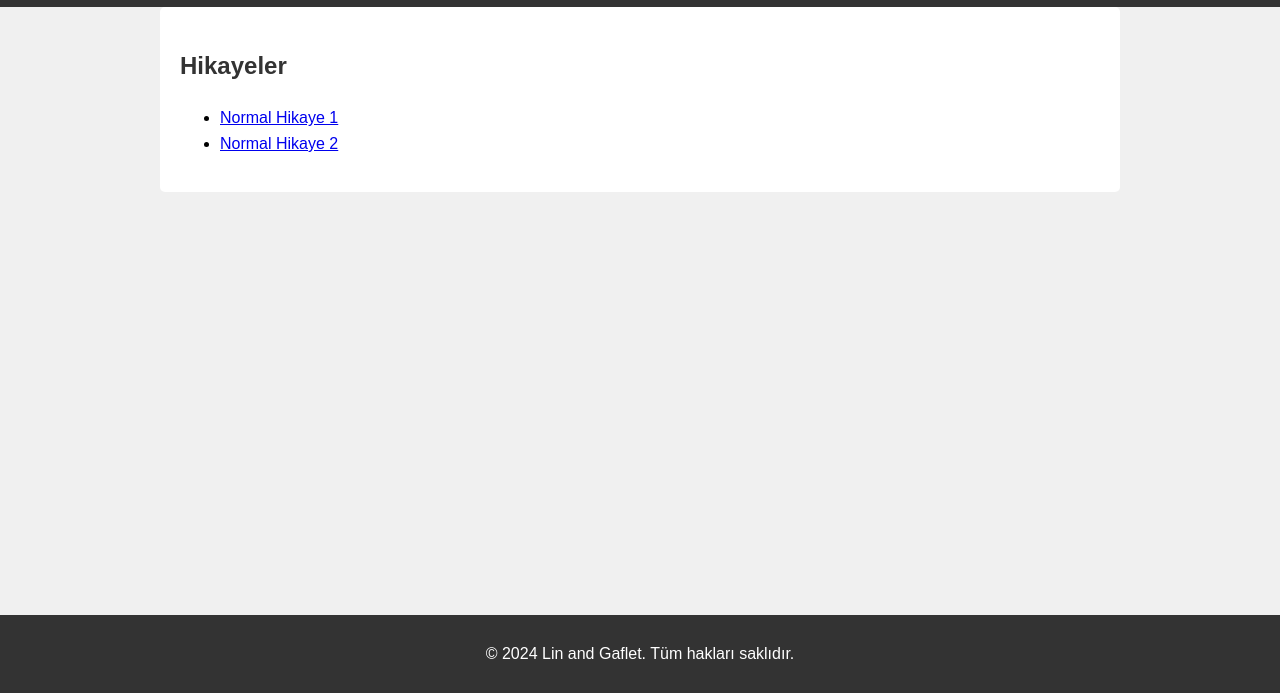
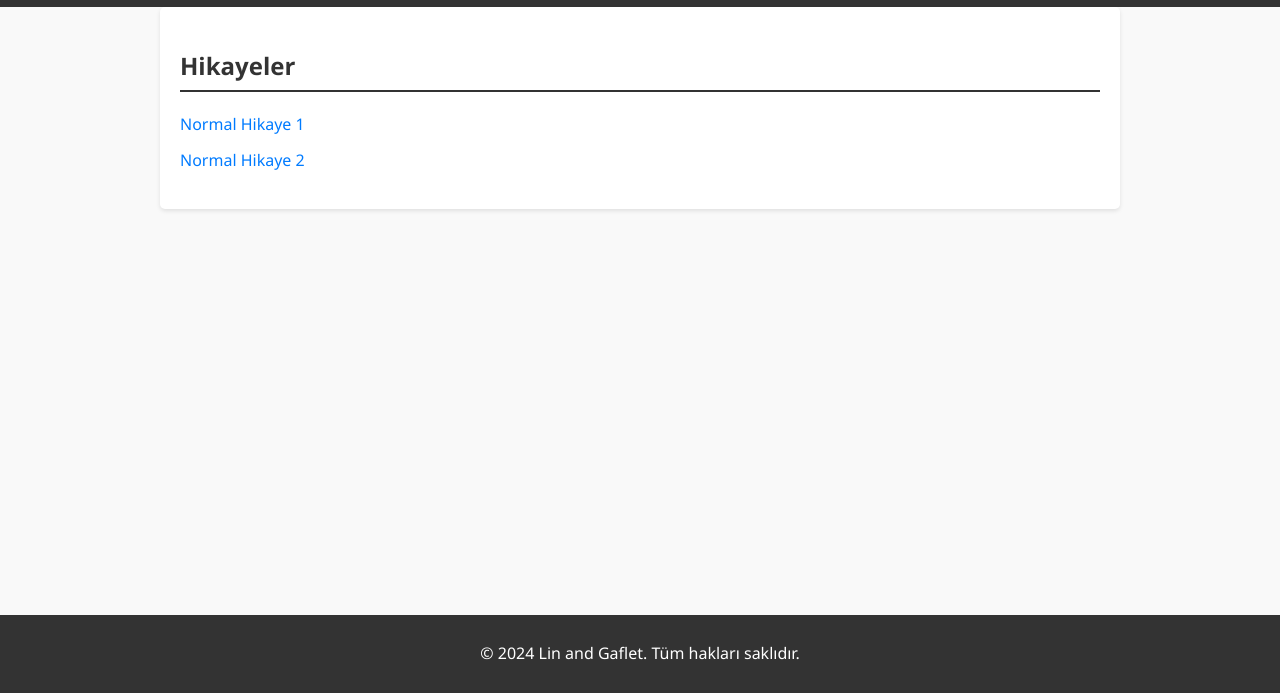
Before and after one commit to linandgaflet/linandgaflet.github.io, a plain HTML site: page index.html in a window 1280 px wide. Shown: the part 107-800 px from the top of the page. Drawn offline with Linux system fonts and the light colour scheme.

Commit message:
styles.css

```diff
--- a/styles.css
+++ b/styles.css
@@ -1,10 +1,11 @@
 /* Temel CSS Stili */
 body {
-    font-family: Arial, sans-serif;
+    font-family: 'Segoe UI', Tahoma, Geneva, Verdana, sans-serif;
     line-height: 1.6;
     margin: 0;
     padding: 0;
-    background-color: #f0f0f0;
+    background-color: #f9f9f9;
+    color: #333;
 }
 
 .container {
@@ -46,10 +47,31 @@ section {
     padding: 20px;
     margin-bottom: 20px;
     border-radius: 5px;
+    box-shadow: 0 2px 4px rgba(0,0,0,0.1);
 }
 
 section h2 {
     color: #333;
+    border-bottom: 2px solid #333;
+    padding-bottom: 5px;
+}
+
+#story-list {
+    list-style-type: none;
+    padding: 0;
+}
+
+#story-list li {
+    margin-bottom: 10px;
+}
+
+#story-list li a {
+    color: #007bff;
+    text-decoration: none;
+}
+
+#story-list li a:hover {
+    text-decoration: underline;
 }
 
 footer {
```
